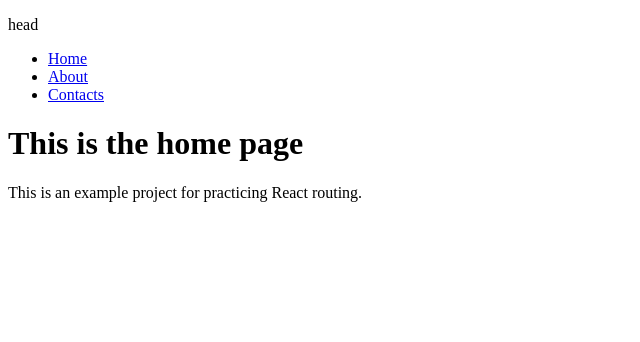
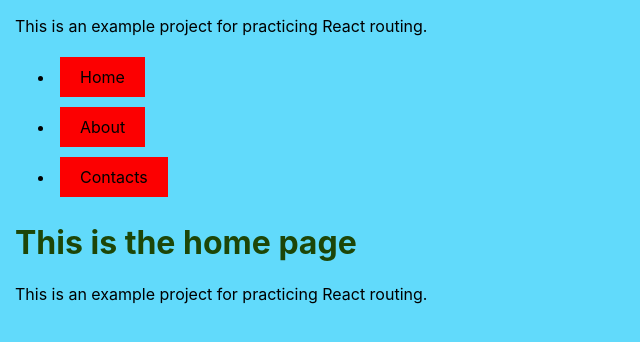
Before and after one commit to GasiorMateusz/route-around-the-page, a React (Create React App) app in the folder react-route-cc/: page / in a window 1280 px wide. Shown: the top 342 px of the page, without its empty margins (0-640 px from the left). Built offline with nearby package versions, Linux system fonts and the light colour scheme.

Commit message:
add simple layout css formatting

```diff
--- a/react-route-cc/src/components/Header.js
+++ b/react-route-cc/src/components/Header.js
@@ -1,6 +1,6 @@
 const Header = () => {
     return(
-    <p>head</p>
+    <p>This is an example project for practicing React routing.</p>
         )
 }
 
--- a/react-route-cc/src/components/Layout.js
+++ b/react-route-cc/src/components/Layout.js
@@ -2,6 +2,7 @@ import React from 'react';
 import Header from './Header'
 import Footer from './Footer'
 import NavBar from "./NavBar";
+import '../layout.css'
 const Layout =({children}) =>{
     return(
         <>
--- a/react-route-cc/src/index.css
+++ b/react-route-cc/src/layout.css
@@ -1,13 +1,33 @@
 body {
-  margin: 0;
+  margin: 15px;
   font-family: -apple-system, BlinkMacSystemFont, 'Segoe UI', 'Roboto', 'Oxygen',
     'Ubuntu', 'Cantarell', 'Fira Sans', 'Droid Sans', 'Helvetica Neue',
     sans-serif;
   -webkit-font-smoothing: antialiased;
   -moz-osx-font-smoothing: grayscale;
+  background-color: #61dafb;
 }
 
 code {
   font-family: source-code-pro, Menlo, Monaco, Consolas, 'Courier New',
     monospace;
 }
+
+a:link, a:visited {
+  background-color: #fc0001;
+  color: black;
+  margin: 5px;
+  padding: 10px 20px;
+  text-align: center;
+  text-decoration: none;
+  display: inline-block;
+}
+
+a:hover, a:active {
+  background-color: #6f0080;
+  color: white;
+}
+
+h1 {
+  color: #1d4608;
+}
--- a/react-route-cc/src/main.js
+++ b/react-route-cc/src/main.js
@@ -4,7 +4,7 @@ import {
     createBrowserRouter,
     RouterProvider,
 } from "react-router-dom";
-import "./index.css";
+import "./layout.css";
 
 const router = createBrowserRouter([
     {
```
Also changed, not shown: react-route-cc/src/setupTests.js (deleted, +0 -5 lines), react-route-cc/src/logo.svg (deleted), 1 other file (tests, documents, lock files or other folders).
